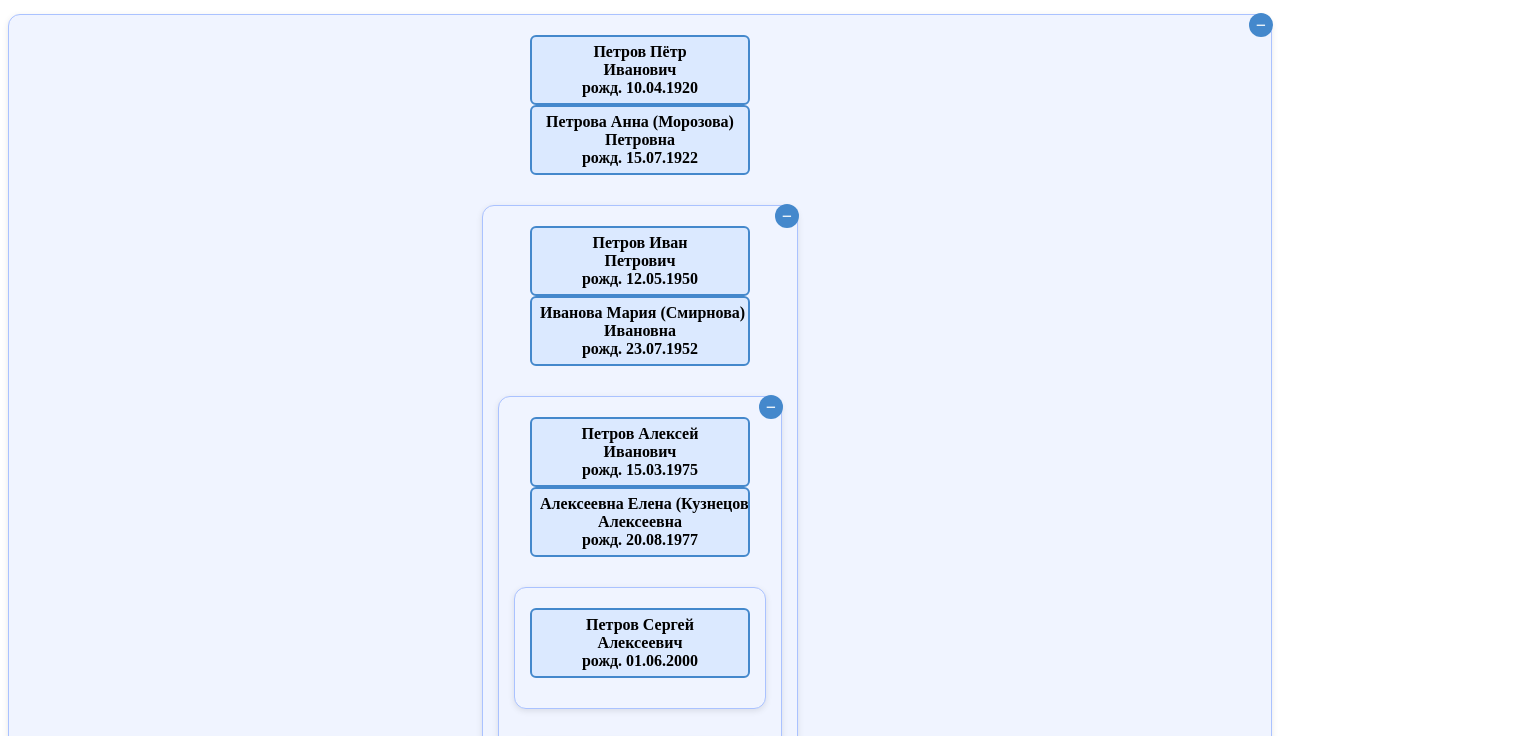
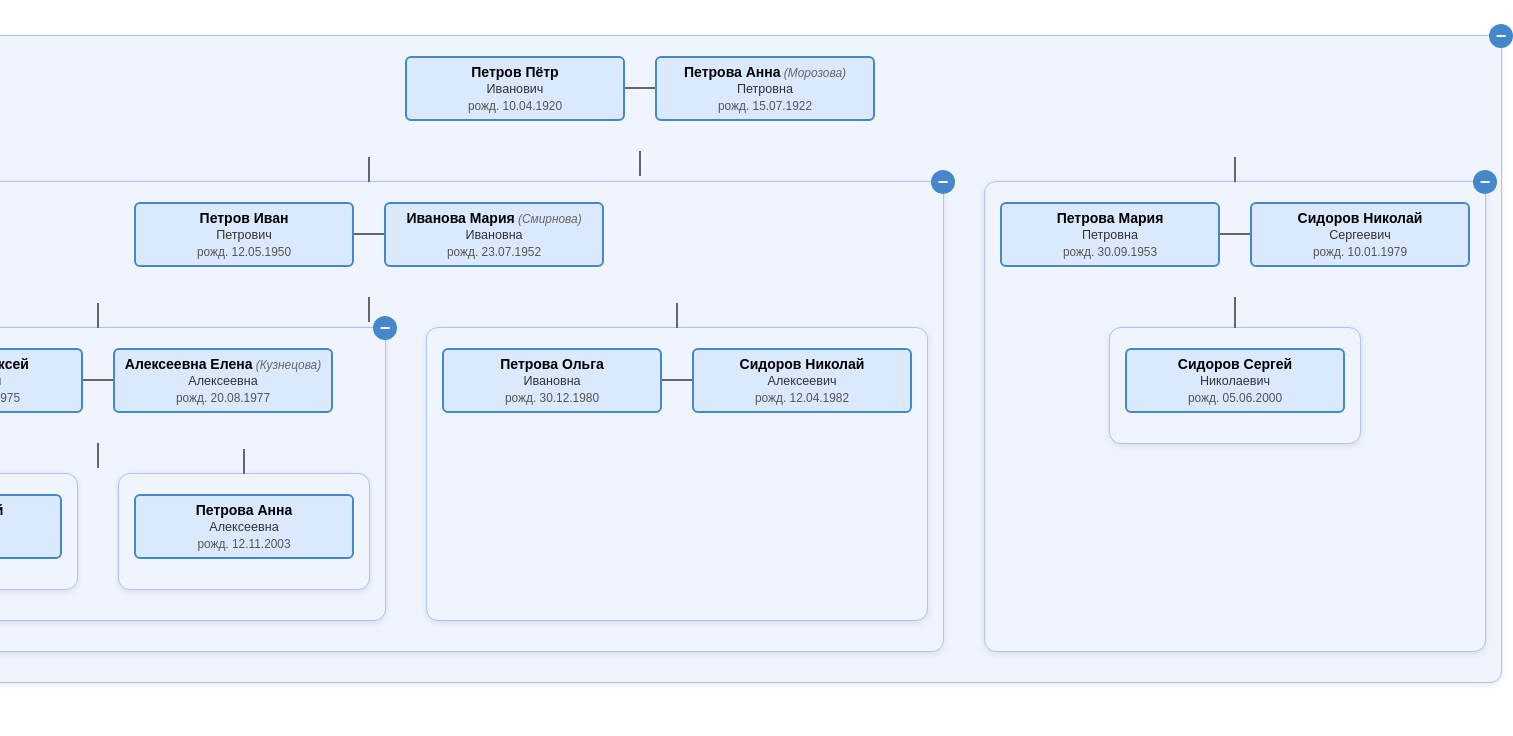
Before and after one commit to spillbert32/family_tree, a plain HTML site: page index.html in a window 1280 px wide. Shown: the part 63-799 px from the top of the page, 1513 px wide, since content can reach past the window. Drawn offline with Linux system fonts and the light colour scheme.

Commit message:
Столбец

```diff
--- a/style.css
+++ b/style.css
@@ -1,9 +1,63 @@
+body {
+  font-family: Arial, sans-serif;
+  user-select: none;
+}
+
+#tree {
+  max-width: 1200px;
+  margin: 20px auto;
+  font-size: 14px;
+  display: flex;
+  flex-direction: column; /* Дерево строится сверху вниз */
+  align-items: center;
+}
+
+/* Контейнер семьи */
+.person-container {
+  flex-shrink: 0;
+  min-width: 220px; /* Сделал шире для более комфортного текста */
+  display: flex;
+  flex-direction: column;
+  align-items: center;
+  position: relative;
+  margin-top: 30px;
+  padding-top: 30px;
+  background-color: #f0f4ff;  /* светло-голубой фон */
+  border: 1.5px solid #aac2ff; /* мягкая синяя рамка */
+  border-radius: 12px;
+  padding: 20px 15px 30px 15px;
+  box-shadow: 0 2px 6px rgba(0,0,0,0.1);
+}
+
+/* Пара супругов */
+.couple {
+  display: flex;
+  gap: 30px;
+  justify-content: center;
+  position: relative;
+  min-width: 180px;
+}
+
+/* Линия между супругами */
+.couple::before {
+  content: '';
+  position: absolute;
+  top: 50%;
+  left: 0;
+  right: 0;
+  height: 2px;
+  background: #666;
+  transform: translateY(-50%);
+  z-index: 0;
+}
+
+/* Карточка с человеком */
 .person {
-  width: 200px; /* увеличена ширина */
+  width: 200px; /* шире, чтобы не было обрезания */
   padding: 6px 8px;
   border: 2px solid #4488cc;
   border-radius: 6px;
-  background: #dbe9ff;
+  background: #dbe9ff; /* чуть более насыщенный светлый фон */
   text-align: center;
   font-weight: bold;
   position: relative;
@@ -14,10 +68,71 @@
   cursor: default;
 }
 
-.toggle-btn {
+/* Девичья фамилия */
+.person .maiden-name {
+  font-style: italic;
+  font-weight: normal;
+  color: #666;
+  font-size: 0.85em;
+}
+
+/* Отчество на новой строке */
+.person .patronymic {
+  font-weight: normal;
+  font-size: 0.9em;
+  color: #333;
+  margin-top: 2px;
+}
+
+/* Дата рождения */
+.person .birth-date {
+  font-weight: normal;
+  font-size: 0.85em;
+  margin-top: 3px;
+  color: #555;
+}
+
+/* Потомки (дети) — горизонтальный flex контейнер */
+.children {
+  display: flex;
+  flex-direction: row;
+  gap: 40px;
+  margin-top: 30px;
+  position: relative;
+  justify-content: center;
+  flex-wrap: nowrap;
+}
+
+/* Вертикальные линии */
+.person-container > .children::before {
+  content: '';
   position: absolute;
-  top: 10px;
-  right: 10px;
+  top: 0;
+  left: 50%;
+  width: 2px;
+  height: 25px;
+  background: #666;
+  transform: translateX(-50%);
+  z-index: 0;
+}
+
+.children > .person-container::before {
+  content: '';
+  position: absolute;
+  top: -25px;
+  left: 50%;
+  width: 2px;
+  height: 25px;
+  background: #666;
+  transform: translateX(-50%);
+  z-index: 0;
+}
+
+/* Кнопка раскрытия */
+.person-container > .toggle-btn {
+  position: absolute;
+  top: 0;
+  right: 0;
   width: 24px;
   height: 24px;
   background: #4488cc;
@@ -33,22 +148,7 @@
   transform: translate(50%, -50%);
 }
 
+/* Скрытые дети */
 .children.hidden {
   display: none;
 }
-
-/* При необходимости поправить позиционирование .person-container, чтобы кнопка не съезжала */
-.person-container {
-  position: relative;
-  margin-top: 30px;
-  padding-top: 30px;
-  display: flex;
-  flex-direction: column;
-  align-items: center;
-  min-width: 220px; /* чуть больше, чем .person, чтобы кнопка помещалась */
-  background-color: #f0f4ff;
-  border: 1.5px solid #aac2ff;
-  border-radius: 12px;
-  padding: 20px 15px 30px 15px;
-  box-shadow: 0 2px 6px rgba(0,0,0,0.1);
-}
```
